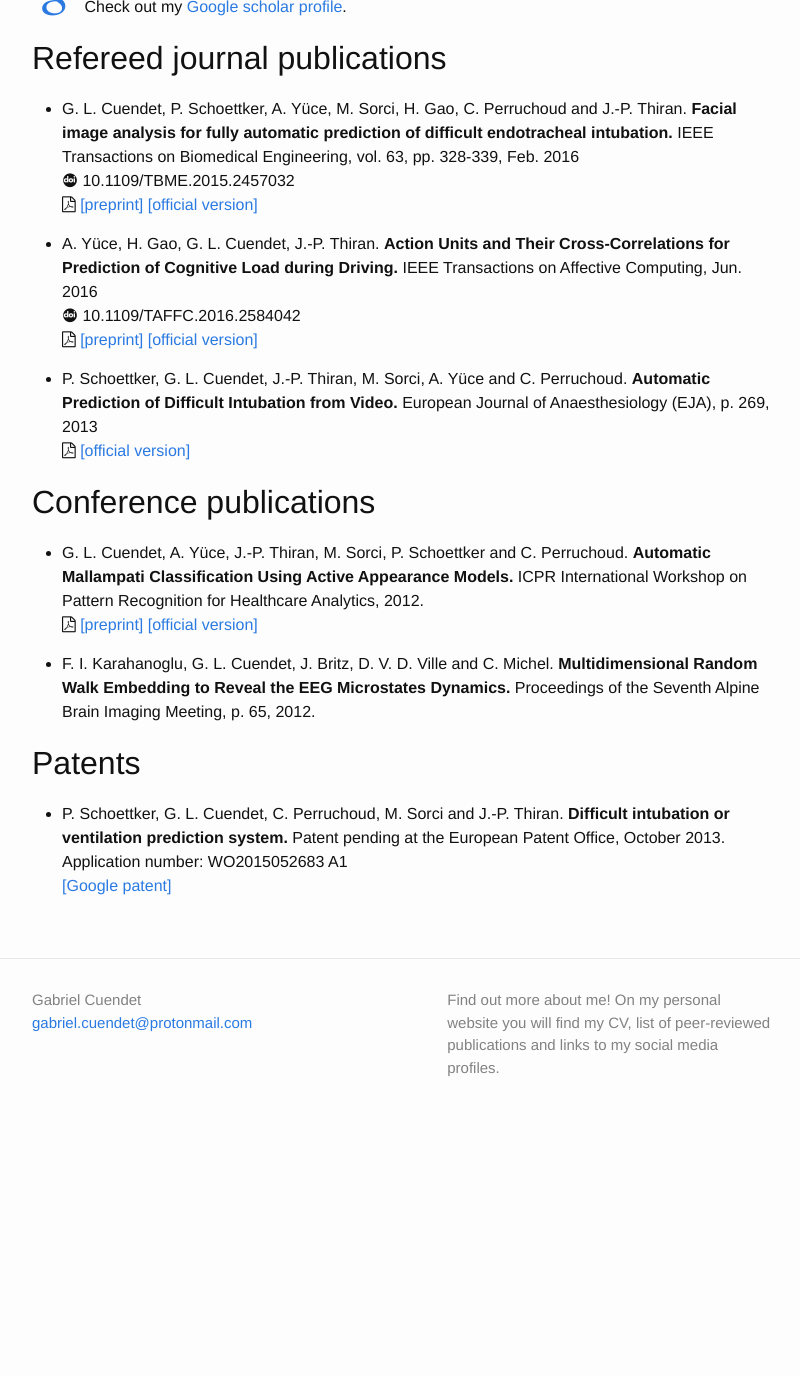
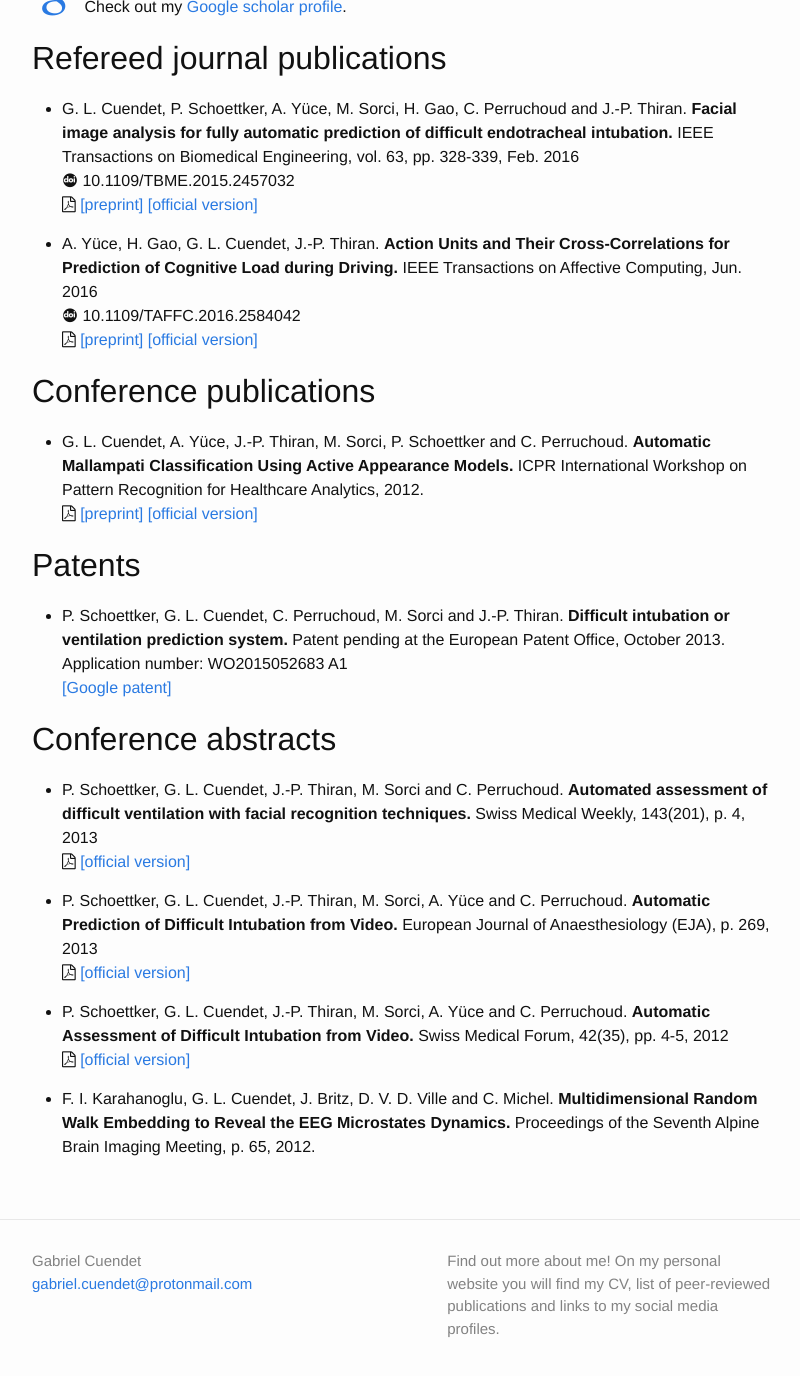
Before and after one commit to gcuendet/gcuendet.github.io, a Jekyll site: the page built from publications.md, in a window 1280 px wide and 1400 px high, scrolled down 227 px. Shown: the top 1376 px of the window, without its empty margins (238-1038 px from the left). Built offline with Jekyll 4.4.1, drawn with Linux system fonts in a browser that asks for light colours; some web fonts are replaced; before the commit the page ends 1366 px from its top, so only the background shows below that.

Commit message:
Update list of publications

```diff
--- a/publications.md
+++ b/publications.md
@@ -25,12 +25,6 @@ IEEE Transactions on Affective Computing, Jun. 2016\\
 [\[preprint\]](https://infoscience.epfl.ch/record/214933/files/final_preprint.pdf)
 [\[official version\]](http://dx.doi.org/10.1109/TAFFC.2016.2584042)
 
-* P. Schoettker, G. L. Cuendet, J.-P. Thiran, M. Sorci, A. Yüce and C. Perruchoud.
-__Automatic Prediction of Difficult Intubation from Video.__
-European Journal of Anaesthesiology (EJA), p. 269, 2013\\
-<i class="fa fa-file-pdf-o"></i>
-[\[official version\]](http://journals.lww.com/ejanaesthesiology/Fulltext/2013/06001/Automatic_prediction_of_difficult_intubation_from.842.aspx)
-
 ## Conference publications
 
 * G. L. Cuendet, A. Yüce, J.-P. Thiran, M. Sorci, P. Schoettker and C. Perruchoud.
@@ -52,6 +42,29 @@ Patent pending at the European Patent Office, October 2013.\\
 Application number: WO2015052683 A1\\
 [\[Google patent\]](http://www.google.com/patents/WO2015052683A1)
 
+## Conference abstracts
+
+* P. Schoettker, G. L. Cuendet, J.-P. Thiran, M. Sorci and C. Perruchoud.
+__Automated assessment of difficult ventilation with facial recognition techniques.__
+Swiss Medical Weekly, 143(201), p. 4, 2013\\
+<i class="fa fa-file-pdf-o"></i>
+[\[official version\]](http://www.smw.ch/fileadmin/smw/pdf/Supplementa_2013/SMW-Suppl-201.pdf)
+
+* P. Schoettker, G. L. Cuendet, J.-P. Thiran, M. Sorci, A. Yüce and C. Perruchoud.
+__Automatic Prediction of Difficult Intubation from Video.__
+European Journal of Anaesthesiology (EJA), p. 269, 2013\\
+<i class="fa fa-file-pdf-o"></i>
+[\[official version\]](http://journals.lww.com/ejanaesthesiology/Fulltext/2013/06001/Automatic_prediction_of_difficult_intubation_from.842.aspx)
+
+* P. Schoettker, G. L. Cuendet, J.-P. Thiran, M. Sorci, A. Yüce and C. Perruchoud.
+__Automatic Assessment of Difficult Intubation from Video.__
+Swiss Medical Forum, 42(35), pp. 4-5, 2012\\
+<i class="fa fa-file-pdf-o"></i>
+[\[official version\]](http://medicalforum.ch/fileadmin/redakteur/docs/smf/archiv/de/2012/suppl_59.pdf)
+
+* F. I. Karahanoglu, G. L. Cuendet, J. Britz, D. V. D. Ville and C. Michel.
+__Multidimensional Random Walk Embedding to Reveal the EEG Microstates Dynamics.__
+Proceedings of the Seventh Alpine Brain Imaging Meeting, p. 65, 2012.
 
 
 [google_scholar]: https://scholar.google.ch/citations?user=WJB6VGIAAAAJ
```
Also changed, not shown: other parts of publications.md (+0 -4 lines).
